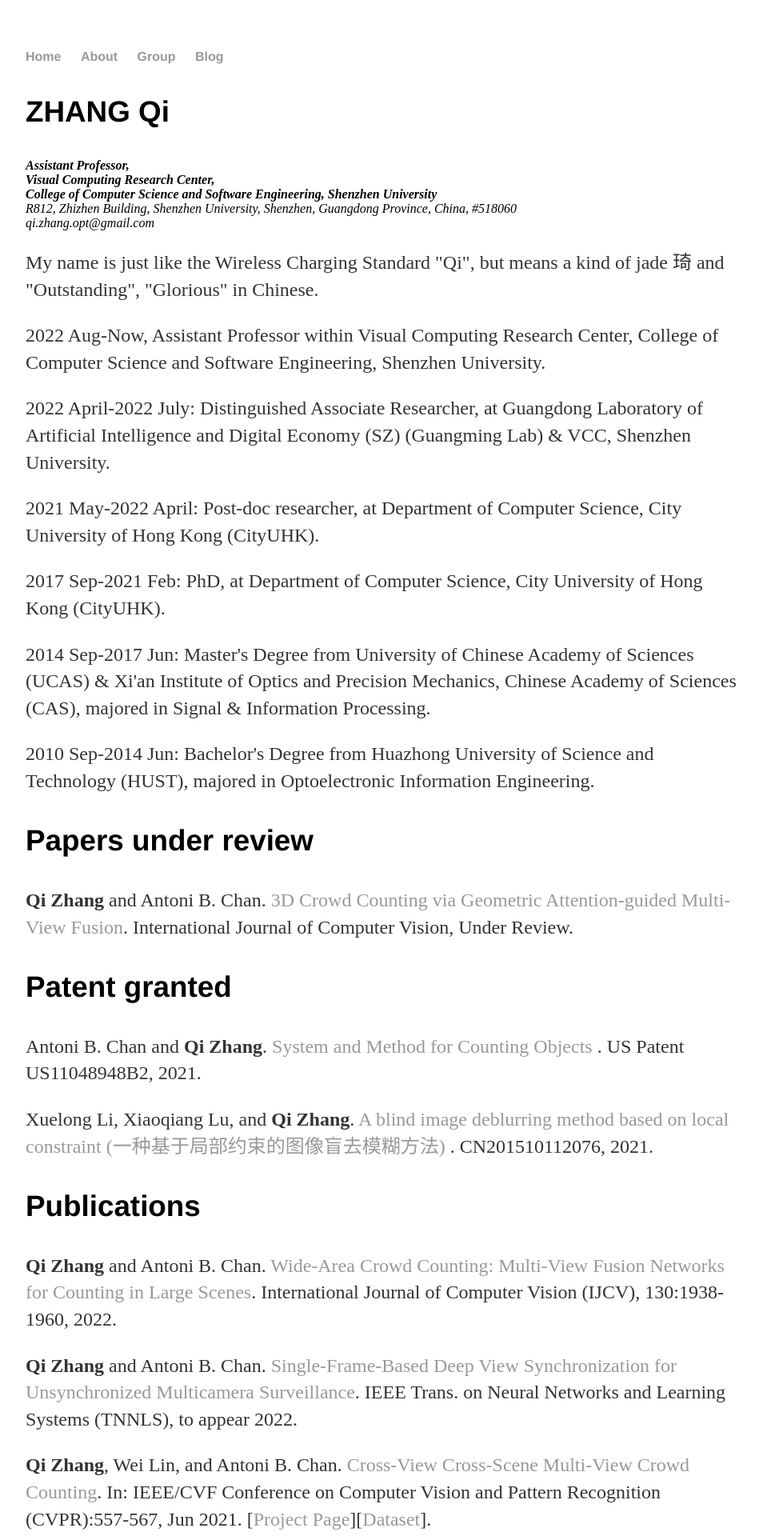
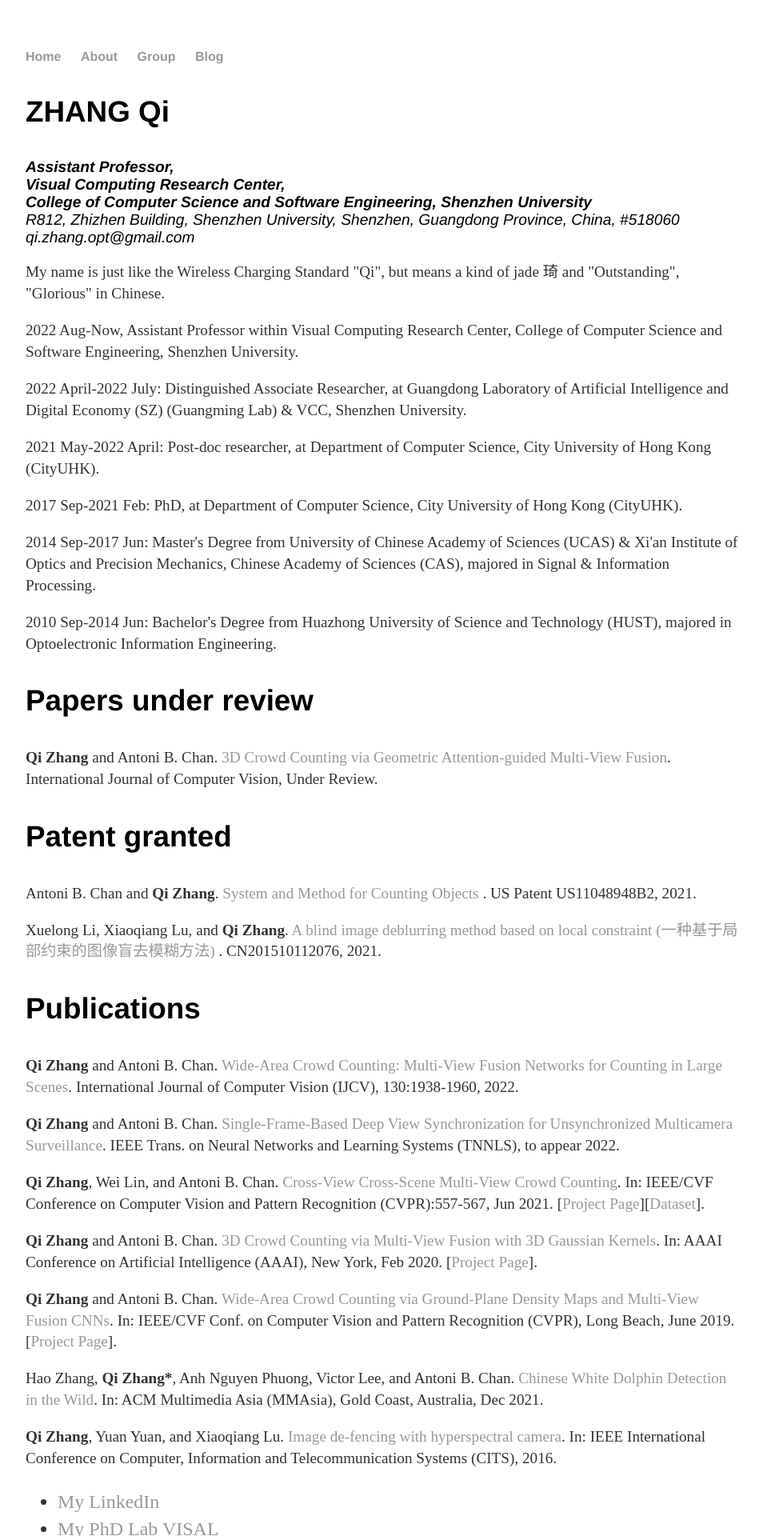
Before and after one commit to zqyq/zqyq.github.io, a Jekyll site: the page built from about/index.html, in a window 1280 px wide. Shown: the top 1920 px of the page at 80% size, without its empty margins (160-1114 px from the left). Built offline with Jekyll 4.4.1, drawn with Linux system fonts in a browser that asks for light colours.

Commit message:
Update index.html

```diff
--- a/about/index.html
+++ b/about/index.html
@@ -3,7 +3,7 @@
 title: About Qi ZHANG
 ---
 
-		<div class="about">
+		<div class="cv">
 
 			<h3>ZHANG Qi</h3>
 			<address>
```
